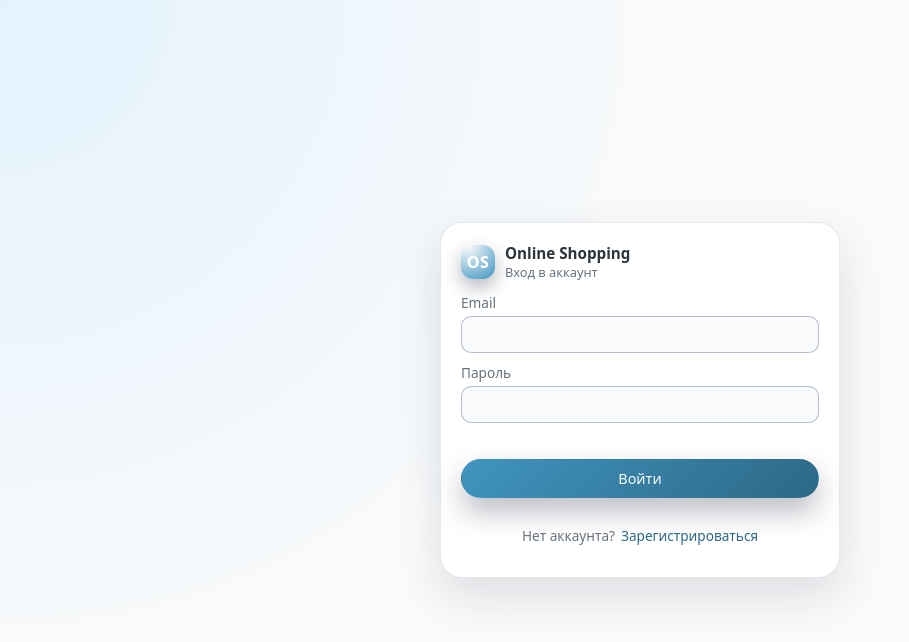
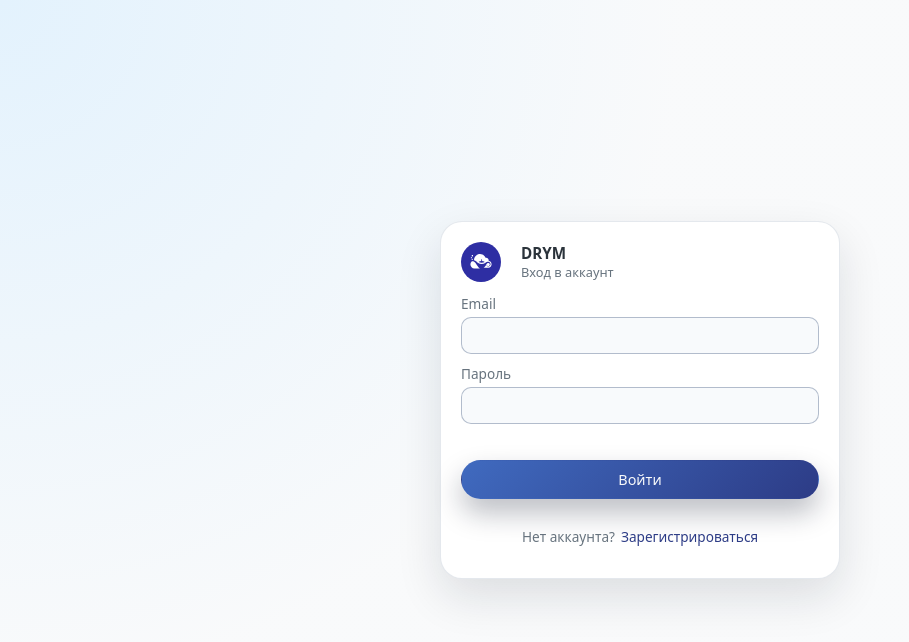
Before and after one commit to fredr1x/DRYM, a website: page public/login.html in a window 1280 px wide. Shown: the whole page, without its empty margins (0-909 px from the left). Drawn offline with Linux system fonts and the light colour scheme.

Commit message:
add favicon, brand logo

```diff
--- a/public/home.css
+++ b/public/home.css
@@ -1,6 +1,6 @@
 :root {
-    --primary: hsl(200, 50%, 50%);
-    --primary-dark: hsl(200, 50%, 35%);
+    --primary: hsl(220, 50%, 50%);
+    --primary-dark: hsl(230, 50%, 35%);
     --bg: hsl(210, 20%, 98%);
     --text-main: hsl(210, 15%, 16%);
     --text-muted: hsl(210, 9%, 46%);
--- a/public/login.css
+++ b/public/login.css
@@ -1,6 +1,6 @@
 :root {
-    --primary: hsl(200, 50%, 50%);
-    --primary-dark: hsl(200, 50%, 35%);
+    --primary: hsl(220, 50%, 50%);
+    --primary-dark: hsl(230, 50%, 35%);
     --bg: hsl(210, 20%, 98%);
     --text-main: hsl(210, 15%, 20%);
     --text-muted: hsl(210, 10%, 45%);
--- a/public/login.html
+++ b/public/login.html
@@ -4,7 +4,7 @@
     <meta charset="UTF-8" />
     <meta name="viewport" content="width=device-width, initial-scale=1.0" />
     <title>Вход | Online Shop</title>
-    <link rel="icon" href="/resources/favicon.ico" type="image/png">
+    <link rel="icon" href="resources/dreamfactory-svgrepo-com%20(1).svg" type="image/svg+xml">
     <link rel="stylesheet" href="login.css" />
 </head>
 <body>
@@ -12,9 +12,17 @@
     <section class="auth-card">
         <header class="auth-header">
             <div class="brand">
-                <span class="brand-logo">OS</span>
+                <a href="home.html" class="brand">
+                    <img
+                            src="resources/dreamfactory-svgrepo-com%20(1).svg"
+                            alt="Logo"
+                            width="40"
+                            height="40"
+                    />
+                    <span class="brand-text"></span>
+                </a>
                 <div class="brand-texts">
-                    <span class="brand-title">Online Shopping</span>
+                    <span class="brand-title">DRYM</span>
                     <span class="brand-subtitle">Вход в аккаунт</span>
                 </div>
             </div>
--- a/public/moderator.css
+++ b/public/moderator.css
@@ -1,6 +1,6 @@
 :root {
-    --primary: hsl(200, 50%, 50%);
-    --primary-dark: hsl(200, 50%, 35%);
+    --primary: hsl(220, 50%, 50%);
+    --primary-dark: hsl(230, 50%, 35%);
     --bg: hsl(210, 20%, 98%);
     --text-main: hsl(210, 15%, 20%);
     --text-muted: hsl(210, 10%, 45%);
--- a/public/profile.css
+++ b/public/profile.css
@@ -1,9 +1,8 @@
-/* ===== CSS Variables & Base Styles ===== */
 :root {
-    --primary: hsl(200, 50%, 50%);
+    --primary: hsl(220, 50%, 50%);
     --primary-soft: hsla(200, 50%, 50%, 0.1);
     --primary-soft-2: hsla(200, 50%, 50%, 0.15);
-    --primary-dark: hsl(200, 50%, 35%);
+    --primary-dark: hsl(230, 50%, 35%);
     --bg: hsl(210, 20%, 98%);
     --bg-elevated: #ffffff;
     --border-subtle: hsl(210, 16%, 90%);
--- a/public/register.css
+++ b/public/register.css
@@ -1,6 +1,6 @@
 :root {
-    --primary: hsl(200, 50%, 50%);
-    --primary-dark: hsl(200, 50%, 35%);
+    --primary: hsl(220, 50%, 50%);
+    --primary-dark: hsl(230, 50%, 35%);
     --bg: hsl(210, 20%, 98%);
     --text-main: hsl(210, 15%, 20%);
     --text-muted: hsl(210, 10%, 45%);
--- a/server.js
+++ b/server.js
@@ -18,6 +18,10 @@ app.get('/', (req, res) => {
     res.sendFile(path.join(__dirname, 'public', 'login.html'));
 });
 
+app.get('/favicon.ico', (req, res) => {
+    res.sendFile(path.join(__dirname, 'public/resources/favicon.ico'));
+});
+
 app.listen(PORT, () => {
     console.log(`Frontend server running at http://localhost:${PORT}`);
 });
```
Also changed, not shown: public/home.html (+7 -2 lines), public/moderator.html (+8 -3 lines), public/profile.html (+8 -3 lines), public/register.html (+1 -1 lines), public/resources/dreamfactory-svgrepo-com (1).svg (added).
